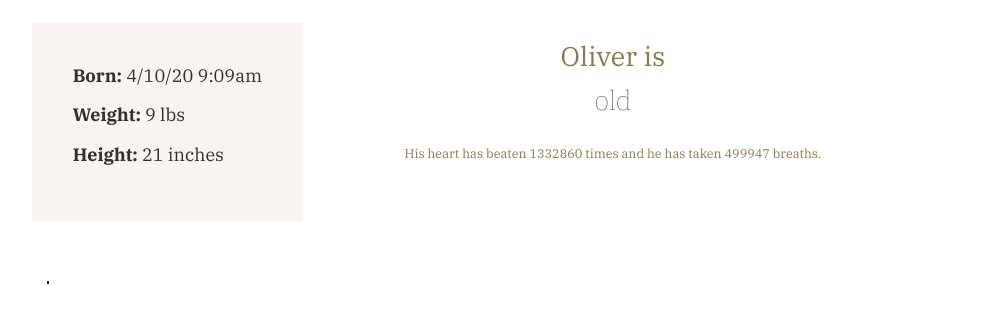
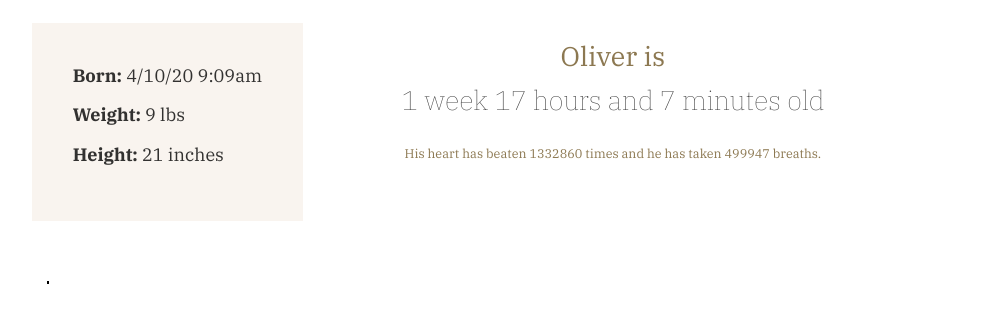
Before and after one commit to nicbovee/oliverbrooksbovee.com, a Gatsby site: page / in a window 1280 px wide. Shown: the part 813-1126 px from the top of the page, without its empty margins (148-1131 px from the left). Built offline with nearby package versions, Linux system fonts and the light colour scheme; Gatsby itself is replaced by a stand-in of ours.

Commit message:
Fixed mis-ordered list

```diff
--- a/src/components/age.js
+++ b/src/components/age.js
@@ -3,12 +3,12 @@ import styled from "styled-components";
 import {fonts, colors} from "../utils/styles";
 
 const BIRTHDAY =  new Date(2020, 3, 10, 9, 9, 0 , 0);
+const MS_IN_MIN = 60000;
+const MS_IN_HR = MS_IN_MIN * 60;
+const MS_IN_DAY = MS_IN_HR * 24;
+const MS_IN_WEEK = MS_IN_DAY * 7;
+const MS_IN_MONTH = MS_IN_DAY * 30;
 const MS_IN_YEAR = 31536000000;
-const MS_IN_MONTH = MS_IN_DAY * 30;
-const MS_IN_WEEK = (MS_IN_HR * 24) * 7;
-const MS_IN_DAY = MS_IN_HR * 24;
-const MS_IN_HR = MS_IN_MIN * 60;
-const MS_IN_MIN = 60000;
 const MS_IN_HEARTBEAT = 500;
 const MS_IN_BREATH = 1333;
 
```
